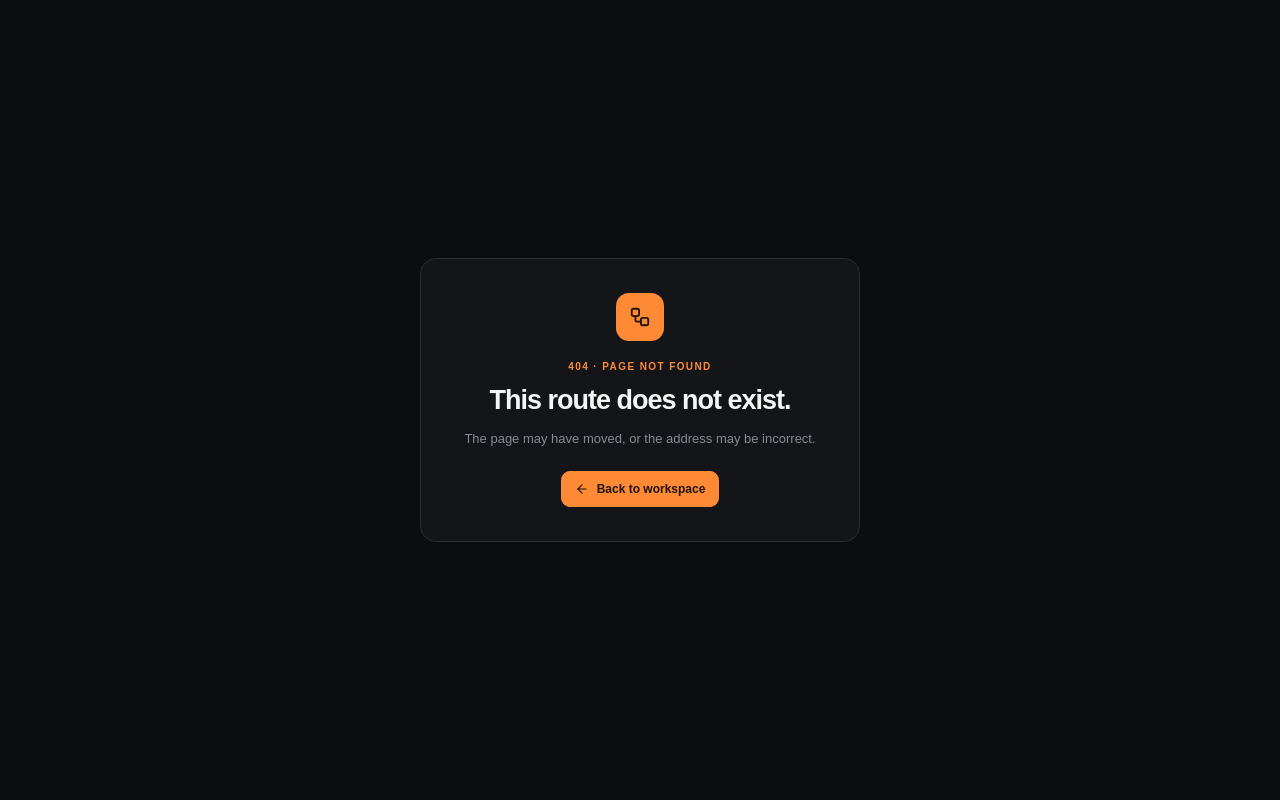
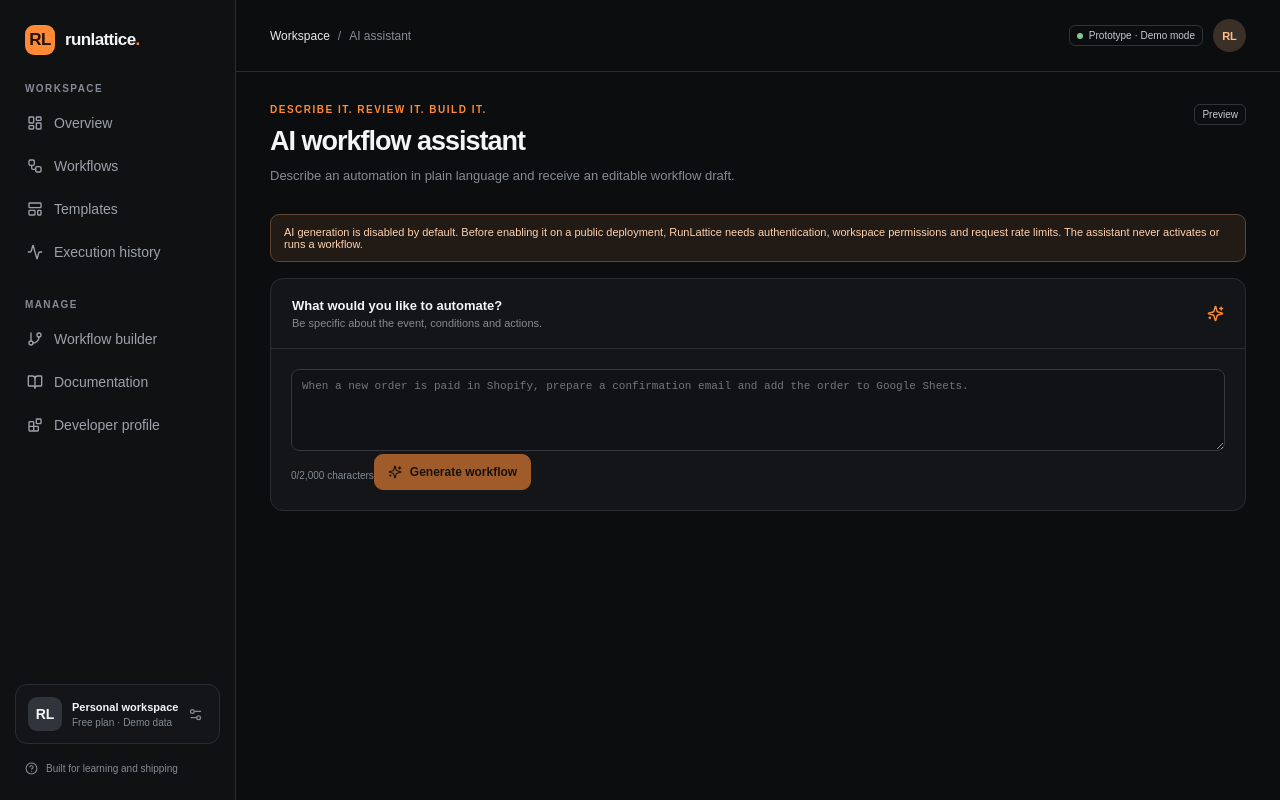
Before and after one commit to 16alves02/RunLattice, a Next.js app: page /ai-assistant in a window 1280 px wide. Before the commit this address had no page. Built offline with nearby package versions, Linux system fonts and the light colour scheme.

Commit message:
feat: build integration and AI workflow foundations

```diff
--- /dev/null
+++ b/src/app/ai-assistant/page.tsx
@@ -0,0 +1,11 @@
+import type { Metadata } from "next";
+import { AIWorkflowAssistant } from "@/components/ai-workflow-assistant";
+
+export const metadata: Metadata = {
+  title: "AI workflow assistant",
+  description: "Turn a plain-language automation request into an editable workflow draft.",
+};
+
+export default function AIAssistantPage() {
+  return <AIWorkflowAssistant />;
+}
```
